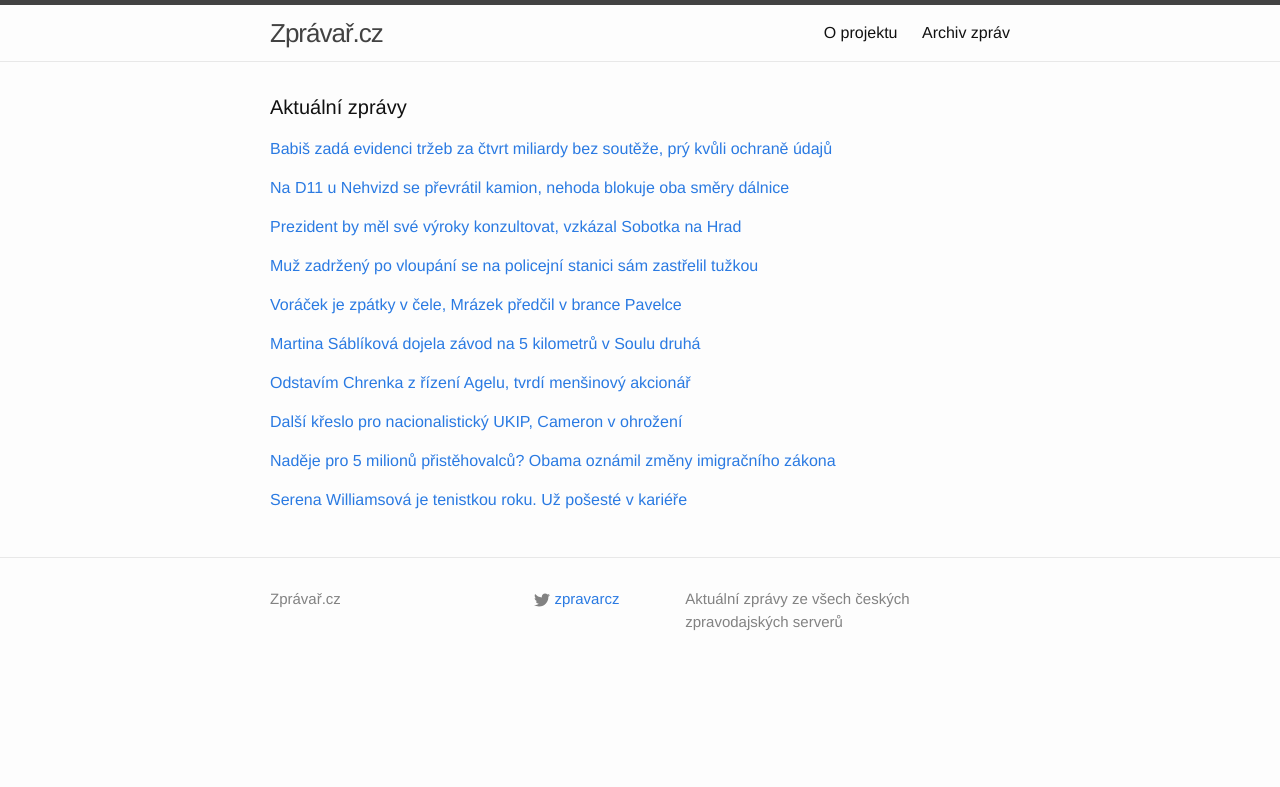
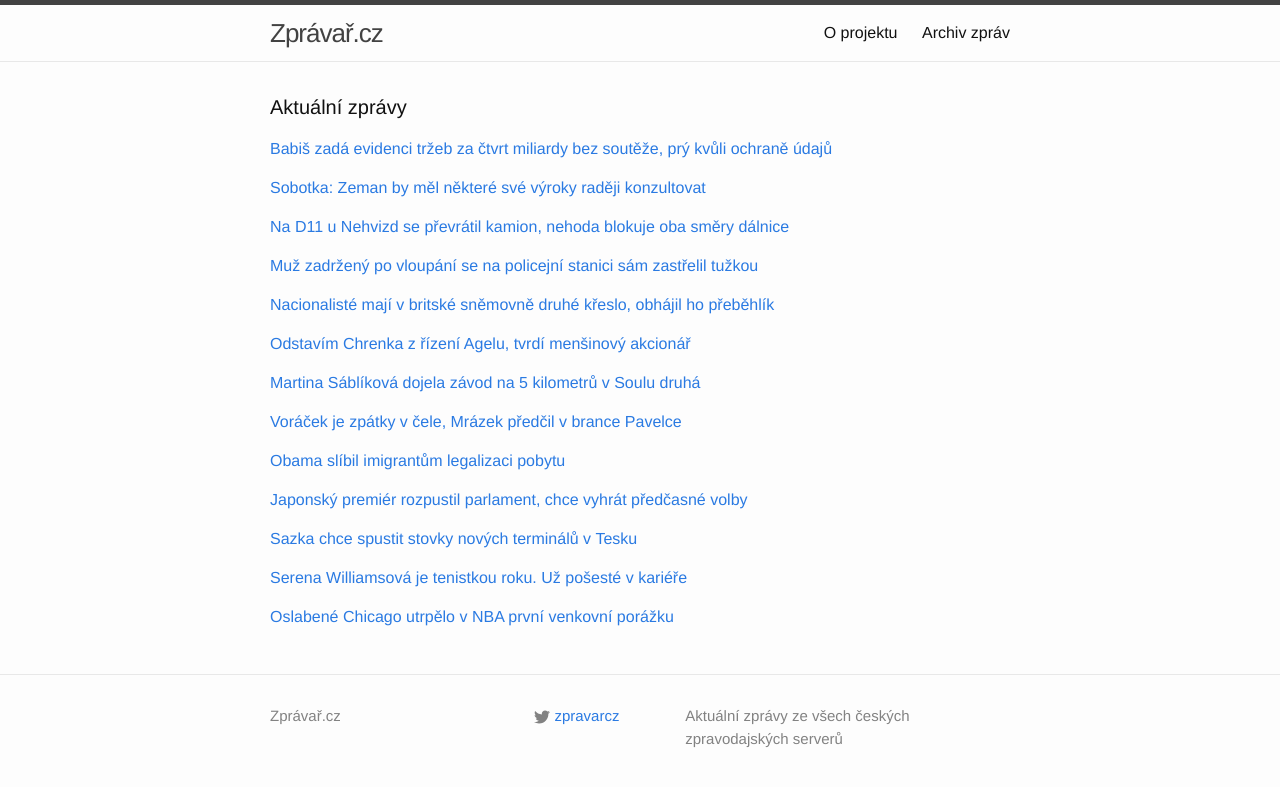
Before and after one commit to adliska/zpravar, a Jekyll site: the page built from index.html, in a window 1280 px wide. Shown: the top 787 px of the page. Built offline with Jekyll 4.4.1, drawn with Linux system fonts in a browser that asks for light colours; some of the changed lines change nothing that is shown.

Commit message:
zpravar news update

```diff
--- a/index.html
+++ b/index.html
@@ -18,8 +18,20 @@ layout: default
 <li><a href=http://www.ceskatelevize.cz/ct24/ekonomika/293068-babis-zada-tvorbu-evidence-trzeb-za-ctvrt-miliardy-bez-souteze/>Babiš zadá tvorbu evidence tržeb za čtvrt miliardy bez soutěže - www.ceskatelevize.cz</a></li>
 <li><a href=http://www.financninoviny.cz/zpravodajstvi/zpravy/hn-babis-zada-tvorbu-evidence-trzeb-za-ctvrt-miliardy-bez-souteze/1149688>HN:Babiš zadá tvorbu evidence tržeb za čtvrt miliardy bez soutěže - www.financninoviny.cz</a></li>
 </ul>
-</div><p><a href="javascript:;" onclick="toggle_visibility('zpravy1')">Na D11 u Nehvizd se převrátil kamion, nehoda blokuje oba směry dálnice</a></p>
+</div><p><a href="javascript:;" onclick="toggle_visibility('zpravy1')">Sobotka: Zeman by měl některé své výroky raději konzultovat</a></p>
 <div id="zpravy1" style="display:none">
+<ul>
+<li><a href=http://domaci.ihned.cz/c1-63153380-sobotka-zeman-by-mel-nektere-sve-vyroky-radeji-konzultovat>Sobotka: Zeman by měl některé své výroky raději konzultovat - domaci.ihned.cz</a></li>
+<li><a href=http://zpravy.e15.cz/domaci/politika/sobotka-zeman-by-mel-sve-postoje-a-vyroky-konzultovat-s-vladou-1138877>Sobotka: Zeman by měl své postoje a výroky konzultovat s vládou - zpravy.e15.cz</a></li>
+<li><a href=http://echo24.cz/a/ir3Cz>Prezident by měl své výroky konzultovat, vzkázal Sobotka na Hrad - echo24.cz</a></li>
+<li><a href=http://www.rozhlas.cz/_zprava/sobotka-probere-se-zemanem-nektere-jeho-vyroky-chce-sladit-hlasy-z-cr--1422912>Sobotka probere se Zemanem některé jeho výroky, chce sladit hlasy z ČR - www.rozhlas.cz</a></li>
+<li><a href=http://www.rozhlas.cz/_zprava/sobotka-probere-se-zemanem-jeho-kontroverzni-vyroky-chce-sladit-hlasy-z-cr--1422912>Sobotka probere se Zemanem jeho kontroverzní výroky, chce sladit hlasy z ČR - www.rozhlas.cz</a></li>
+<li><a href=http://zpravy.idnes.cz/zeman-by-mel-nektere-vyroky-konzultovat-premier-sobotka-pzg-/domaci.aspx?c=A141121_065928_domaci_skr>Zeman by měl své výroky konzultovat, míní premiér. Probere to s ním sám - zpravy.idnes.cz</a></li>
+<li><a href=http://www.novinky.cz/domaci/354092-zeman-by-mel-nektere-sve-postoje-a-vyroky-konzultovat-mini-sobotka.html>Zeman by měl některé své postoje a výroky konzultovat, míní Sobotka - www.novinky.cz</a></li>
+<li><a href=http://www.rozhlas.cz/_zprava/sobotka-chce-sladit-hlasy-z-cr-se-zemanem-probere-jeho-kontroverzni-vyroky--1422912>Sobotka chce sladit hlasy z ČR. Se Zemanem probere jeho kontroverzní výroky - www.rozhlas.cz</a></li>
+</ul>
+</div><p><a href="javascript:;" onclick="toggle_visibility('zpravy2')">Na D11 u Nehvizd se převrátil kamion, nehoda blokuje oba směry dálnice</a></p>
+<div id="zpravy2" style="display:none">
 <ul>
 <li><a href=http://praha.idnes.cz/zablokovana-d11-0pu-/praha-zpravy.aspx?c=A141121_083329_praha-zpravy_bur>Na D11 u Nehvizd se převrátil kamion, nehoda blokuje oba směry dálnice - praha.idnes.cz</a></li>
 <li><a href=http://www.rozhlas.cz/_zprava/dalnici-d11-ve-smeru-na-hradec-kralove-blokuje-prevraceny-kamion--1422940>Dálnici D11 ve směru na Hradec Králové blokuje převrácený kamion - www.rozhlas.cz</a></li>
@@ -30,16 +42,6 @@ layout: default
 <li><a href=http://www.ceskenoviny.cz/zpravy/zpravy/nehoda-na-9-km-uzavrela-d11-ve-smeru-na-h-kralove-jeden-zraneny/1149693>Nehoda na 9. km uzavřela D11 ve směru na H. Králové,jeden zraněný - www.ceskenoviny.cz</a></li>
 <li><a href=http://www.novinky.cz/krimi/354096-nehoda-uzavrela-d11-na-hradec-kralove.html>Nehoda uzavřela D11 na Hradec Králové - www.novinky.cz</a></li>
 </ul>
-</div><p><a href="javascript:;" onclick="toggle_visibility('zpravy2')">Prezident by měl své výroky konzultovat, vzkázal Sobotka na Hrad</a></p>
-<div id="zpravy2" style="display:none">
-<ul>
-<li><a href=http://echo24.cz/a/ir3Cz>Prezident by měl své výroky konzultovat, vzkázal Sobotka na Hrad - echo24.cz</a></li>
-<li><a href=http://www.rozhlas.cz/_zprava/sobotka-probere-se-zemanem-nektere-jeho-vyroky-chce-sladit-hlasy-z-cr--1422912>Sobotka probere se Zemanem některé jeho výroky, chce sladit hlasy z ČR - www.rozhlas.cz</a></li>
-<li><a href=http://www.rozhlas.cz/_zprava/sobotka-probere-se-zemanem-jeho-kontroverzni-vyroky-chce-sladit-hlasy-z-cr--1422912>Sobotka probere se Zemanem jeho kontroverzní výroky, chce sladit hlasy z ČR - www.rozhlas.cz</a></li>
-<li><a href=http://zpravy.idnes.cz/zeman-by-mel-nektere-vyroky-konzultovat-premier-sobotka-pzg-/domaci.aspx?c=A141121_065928_domaci_skr>Zeman by měl své výroky konzultovat, míní premiér. Probere to s ním sám - zpravy.idnes.cz</a></li>
-<li><a href=http://www.novinky.cz/domaci/354092-zeman-by-mel-nektere-sve-postoje-a-vyroky-konzultovat-mini-sobotka.html>Zeman by měl některé své postoje a výroky konzultovat, míní Sobotka - www.novinky.cz</a></li>
-<li><a href=http://www.rozhlas.cz/_zprava/sobotka-chce-sladit-hlasy-z-cr-se-zemanem-probere-jeho-kontroverzni-vyroky--1422912>Sobotka chce sladit hlasy z ČR. Se Zemanem probere jeho kontroverzní výroky - www.rozhlas.cz</a></li>
-</ul>
 </div><p><a href="javascript:;" onclick="toggle_visibility('zpravy3')">Muž zadržený po vloupání se na policejní stanici sám zastřelil tužkou</a></p>
 <div id="zpravy3" style="display:none">
 <ul>
@@ -49,8 +51,35 @@ layout: default
 <li><a href=http://www.novinky.cz/krimi/354093-na-policejni-sluzebne-v-upici-se-zastrelil-zadrzeny-muz.html>Na policejní služebně v Úpici se zastřelil zadržený muž  - www.novinky.cz</a></li>
 <li><a href=http://zpravy.aktualne.cz/domaci/podezrely-z-pokusu-o-vloupani-se-na-policii-sam-zastrelil/r~8f8893cc710811e4b6d20025900fea04/>Podezřelý z pokusu o vloupání se na policii sám zastřelil - zpravy.aktualne.cz</a></li>
 </ul>
-</div><p><a href="javascript:;" onclick="toggle_visibility('zpravy4')">Voráček je zpátky v čele, Mrázek předčil v brance Pavelce</a></p>
+</div><p><a href="javascript:;" onclick="toggle_visibility('zpravy4')">Nacionalisté mají v britské sněmovně druhé křeslo, obhájil ho přeběhlík</a></p>
 <div id="zpravy4" style="display:none">
+<ul>
+<li><a href=http://zpravy.idnes.cz/reckless-zaridil-ukip-druhe-kreslo-v-parlamentu-fug-/zahranicni.aspx?c=A141121_083050_zahranicni_mlb>Nacionalisté mají v britské sněmovně druhé křeslo, obhájil ho přeběhlík - zpravy.idnes.cz</a></li>
+<li><a href=http://echo24.cz/a/wspFj>Další křeslo pro nacionalistický UKIP, Cameron v ohrožení - echo24.cz</a></li>
+<li><a href=http://www.ceskenoviny.cz/zpravy/zpravy/ukip-ziskala-druhe-kreslo-v-britskem-parlamentu/1149692>UKIP získala druhé křeslo v britském parlamentu - www.ceskenoviny.cz</a></li>
+<li><a href=http://www.ceskatelevize.cz/ct24/svet/293067-protievropska-strana-ukip-ziskala-druhe-kreslo-v-britskem-parlamentu/>Protievropská strana UKIP získala druhé křeslo v britském parlamentu - www.ceskatelevize.cz</a></li>
+<li><a href=http://www.novinky.cz/zahranicni/evropa/354095-britsti-odpurci-eu-ziskali-druhe-kreslo-v-parlamentu.html>Britští odpůrci EU získali druhé křeslo v parlamentu - www.novinky.cz</a></li>
+</ul>
+</div><p><a href="javascript:;" onclick="toggle_visibility('zpravy5')">Odstavím Chrenka z řízení Agelu, tvrdí menšinový akcionář</a></p>
+<div id="zpravy5" style="display:none">
+<ul>
+<li><a href=http://zpravy.aktualne.cz/domaci/odstavim-chrenka-z-rizeni-agelu-tvrdi-mensinovy-akcionar/r~7cd6c27e714b11e4840b002590604f2e/>Odstavím Chrenka z řízení Agelu, tvrdí menšinový akcionář - zpravy.aktualne.cz</a></li>
+<li><a href=http://zpravy.e15.cz/domaci/udalosti/spory-v-agelu-akcionar-polach-chce-odvolat-chrenka-1138864>Spory v Agelu. Akcionář Polach chce odvolat Chrenka - zpravy.e15.cz</a></li>
+<li><a href=http://zpravy.e15.cz/domaci/udalosti/chrenkuv-konec-v-agelu-akcionar-polach-ho-chce-odvolat-1138864>Chrenkův konec v Agelu? Akcionář Polach ho chce odvolat - zpravy.e15.cz</a></li>
+<li><a href=http://www.ceskenoviny.cz/zpravy/zpravy/mfd-akcionar-agelu-polach-chce-odvolat-chrenka-z-rizeni-firmy/1149683>MfD: Akcionář Agelu Polach chce odvolat Chrenka z řízení firmy - www.ceskenoviny.cz</a></li>
+<li><a href=http://ekonomika.idnes.cz/chrenek-bitva-o-zdravodnicke-imperium-agel-polach-f7x-/ekonomika.aspx?c=A141120_223633_ekonomika_hro>Mám způsob, jak odstavit Chrenka, říká menšinový akcionář impéria Agel - ekonomika.idnes.cz</a></li>
+</ul>
+</div><p><a href="javascript:;" onclick="toggle_visibility('zpravy6')">Martina Sáblíková dojela závod na 5 kilometrů v Soulu druhá</a></p>
+<div id="zpravy6" style="display:none">
+<ul>
+<li><a href=http://www.rozhlas.cz/_zprava/martina-sablikova-dojela-zavod-na-5-kilometru-v-soulu-druha--1422941>Martina Sáblíková dojela závod na 5 kilometrů v Soulu druhá - www.rozhlas.cz</a></li>
+<li><a href=http://www.denik.cz/zimni_sporty/sablikova-prohrala-v-soulu-na-oblibene-petce-s-pechsteinovou-20141121.html>Sáblíková v Soulu prohrála na své elitní trati s Pechsteinovou - www.denik.cz</a></li>
+<li><a href=http://sport.idnes.cz/rychlobrusleni-sablikova-soul-dmi-/sporty.aspx?c=A141121_075719_sporty_tny>Sáblíková dojela na „pětce“ druhá, porazila ji veteránka Pechsteinová - sport.idnes.cz</a></li>
+<li><a href=http://sport.aktualne.cz/sablikova-prohrala-v-soulu-na-oblibene-petce-s-pechsteinovou/r~aa788c46714e11e49e4b0025900fea04/>Sáblíková prohrála v Soulu na oblíbené pětce s Pechsteinovou - sport.aktualne.cz</a></li>
+<li><a href=http://www.rozhlas.cz/_zprava/martina-sablikova-dojela-zavod-na-5-kilometru-v-soulu-jako-druha--1422941>Martina Sáblíková dojela závod na 5 kilometrů v Soulu jako druhá - www.rozhlas.cz</a></li>
+</ul>
+</div><p><a href="javascript:;" onclick="toggle_visibility('zpravy7')">Voráček je zpátky v čele, Mrázek předčil v brance Pavelce</a></p>
+<div id="zpravy7" style="display:none">
 <ul>
 <li><a href=http://www.tyden.cz/rubriky/sport/hokej/nhl/voracek-je-zpatky-v-cele-mrazek-predcil-v-brance-pavelce_324833.html>Voráček je zpátky v čele, Mrázek předčil v brance Pavelce - www.tyden.cz</a></li>
 <li><a href=http://hokej.idnes.cz/mrazek-uspel-v-souboji-s-pavelcem-dld-/nhl.aspx?c=A141121_071246_nhl_Mkr>Mrázek uspěl v souboji s Pavelcem, Voráček je zpět na čele bodování - hokej.idnes.cz</a></li>
@@ -58,45 +87,42 @@ layout: default
 <li><a href=http://sport.aktualne.cz/souboj-ceskych-golmanu-vyhral-mrazek-voracek-opet-lidrem/r~3a0d7dd6713f11e4b5c5002590604f2e/>Souboj českých gólmanů vyhrál Mrázek, Voráček opět lídrem - sport.aktualne.cz</a></li>
 <li><a href=http://www.sportovninoviny.cz/zpravy/mrazek-predcil-v-nhl-pavelce-polak-a-hemsky-si-pripsali-dva-body/1149696>Mrázek předčil v NHL Pavelce, Polák a Hemský si připsali dva body - www.sportovninoviny.cz</a></li>
 </ul>
-</div><p><a href="javascript:;" onclick="toggle_visibility('zpravy5')">Martina Sáblíková dojela závod na 5 kilometrů v Soulu druhá</a></p>
-<div id="zpravy5" style="display:none">
-<ul>
-<li><a href=http://www.rozhlas.cz/_zprava/martina-sablikova-dojela-zavod-na-5-kilometru-v-soulu-druha--1422941>Martina Sáblíková dojela závod na 5 kilometrů v Soulu druhá - www.rozhlas.cz</a></li>
-<li><a href=http://www.denik.cz/zimni_sporty/sablikova-prohrala-v-soulu-na-oblibene-petce-s-pechsteinovou-20141121.html>Sáblíková v Soulu prohrála na své elitní trati s Pechsteinovou - www.denik.cz</a></li>
-<li><a href=http://sport.idnes.cz/rychlobrusleni-sablikova-soul-dmi-/sporty.aspx?c=A141121_075719_sporty_tny>Sáblíková dojela na „pětce“ druhá, porazila ji veteránka Pechsteinová - sport.idnes.cz</a></li>
-<li><a href=http://sport.aktualne.cz/sablikova-prohrala-v-soulu-na-oblibene-petce-s-pechsteinovou/r~aa788c46714e11e49e4b0025900fea04/>Sáblíková prohrála v Soulu na oblíbené pětce s Pechsteinovou - sport.aktualne.cz</a></li>
-<li><a href=http://www.rozhlas.cz/_zprava/martina-sablikova-dojela-zavod-na-5-kilometru-v-soulu-jako-druha--1422941>Martina Sáblíková dojela závod na 5 kilometrů v Soulu jako druhá - www.rozhlas.cz</a></li>
-</ul>
-</div><p><a href="javascript:;" onclick="toggle_visibility('zpravy6')">Odstavím Chrenka z řízení Agelu, tvrdí menšinový akcionář</a></p>
-<div id="zpravy6" style="display:none">
-<ul>
-<li><a href=http://zpravy.aktualne.cz/domaci/odstavim-chrenka-z-rizeni-agelu-tvrdi-mensinovy-akcionar/r~7cd6c27e714b11e4840b002590604f2e/>Odstavím Chrenka z řízení Agelu, tvrdí menšinový akcionář - zpravy.aktualne.cz</a></li>
-<li><a href=http://zpravy.e15.cz/domaci/udalosti/spory-v-agelu-akcionar-polach-chce-odvolat-chrenka-1138864>Spory v Agelu. Akcionář Polach chce odvolat Chrenka - zpravy.e15.cz</a></li>
-<li><a href=http://zpravy.e15.cz/domaci/udalosti/chrenkuv-konec-v-agelu-akcionar-polach-ho-chce-odvolat-1138864>Chrenkův konec v Agelu? Akcionář Polach ho chce odvolat - zpravy.e15.cz</a></li>
-<li><a href=http://www.ceskenoviny.cz/zpravy/zpravy/mfd-akcionar-agelu-polach-chce-odvolat-chrenka-z-rizeni-firmy/1149683>MfD: Akcionář Agelu Polach chce odvolat Chrenka z řízení firmy - www.ceskenoviny.cz</a></li>
-<li><a href=http://ekonomika.idnes.cz/chrenek-bitva-o-zdravodnicke-imperium-agel-polach-f7x-/ekonomika.aspx?c=A141120_223633_ekonomika_hro>Mám způsob, jak odstavit Chrenka, říká menšinový akcionář impéria Agel - ekonomika.idnes.cz</a></li>
-</ul>
-</div><p><a href="javascript:;" onclick="toggle_visibility('zpravy7')">Další křeslo pro nacionalistický UKIP, Cameron v ohrožení</a></p>
-<div id="zpravy7" style="display:none">
-<ul>
-<li><a href=http://echo24.cz/a/wspFj>Další křeslo pro nacionalistický UKIP, Cameron v ohrožení - echo24.cz</a></li>
-<li><a href=http://www.ceskenoviny.cz/zpravy/zpravy/ukip-ziskala-druhe-kreslo-v-britskem-parlamentu/1149692>UKIP získala druhé křeslo v britském parlamentu - www.ceskenoviny.cz</a></li>
-<li><a href=http://www.ceskatelevize.cz/ct24/svet/293067-protievropska-strana-ukip-ziskala-druhe-kreslo-v-britskem-parlamentu/>Protievropská strana UKIP získala druhé křeslo v britském parlamentu - www.ceskatelevize.cz</a></li>
-<li><a href=http://www.novinky.cz/zahranicni/evropa/354095-britsti-odpurci-eu-ziskali-druhe-kreslo-v-parlamentu.html>Britští odpůrci EU získali druhé křeslo v parlamentu - www.novinky.cz</a></li>
-</ul>
-</div><p><a href="javascript:;" onclick="toggle_visibility('zpravy8')">Naděje pro 5 milionů přistěhovalců? Obama oznámil změny imigračního zákona</a></p>
+</div><p><a href="javascript:;" onclick="toggle_visibility('zpravy8')">Obama slíbil imigrantům legalizaci pobytu</a></p>
 <div id="zpravy8" style="display:none">
 <ul>
+<li><a href=http://echo24.cz/a/iiuNK>Obama slíbil imigrantům legalizaci pobytu - echo24.cz</a></li>
 <li><a href=http://zahranicni.ihned.cz/amerika-usa/c1-63153160-nadeje-pro-5-milionu-pristehovalcu>Naděje pro 5 milionů přistěhovalců? Obama oznámil změny imigračního zákona - zahranicni.ihned.cz</a></li>
 <li><a href=http://zpravy.aktualne.cz/zahranici/obama-chce-obri-reformou-vic-ochranit-pristehovalce/r~c852a17e714511e4aff10025900fea04/>Obama i přes kritiku prosadí ochranu milionů přistěhovalců - zpravy.aktualne.cz</a></li>
 <li><a href=http://www.novinky.cz/zahranicni/amerika/354097-obama-meni-imigracni-politiku-usa.html>Obama mění imigrační politiku USA - www.novinky.cz</a></li>
 <li><a href=http://www.ceskenoviny.cz/zpravy/zpravy/obama-predstavil-reformu-imigracniho-systemu/1149677>Obama představil reformu imigračního systému - www.ceskenoviny.cz</a></li>
 </ul>
-</div><p><a href="javascript:;" onclick="toggle_visibility('zpravy9')">Serena Williamsová je tenistkou roku. Už pošesté v kariéře</a></p>
+</div><p><a href="javascript:;" onclick="toggle_visibility('zpravy9')">Japonský premiér rozpustil parlament, chce vyhrát předčasné volby</a></p>
 <div id="zpravy9" style="display:none">
+<ul>
+<li><a href=http://www.novinky.cz/zahranicni/svet/354105-japonsky-premier-rozpustil-parlament-chce-vyhrat-predcasne-volby.html>Japonský premiér rozpustil parlament, chce vyhrát předčasné volby - www.novinky.cz</a></li>
+<li><a href=http://zpravy.e15.cz/zahranicni/politika/abe-rozpustil-snemovnu-japonsko-miri-k-predcasnym-volbam-1138882>Abe rozpustil sněmovnu, Japonsko míří k předčasným volbám - zpravy.e15.cz</a></li>
+<li><a href=http://www.ceskenoviny.cz/zpravy/zpravy/abe-rozpustil-snemovnu-volby-asi-v-puli-prosince/1149697>Abe rozpustil sněmovnu, volby asi v půli prosince - www.ceskenoviny.cz</a></li>
+<li><a href=http://www.ceskatelevize.cz/ct24/svet/293069-japonsky-premier-rozpustil-snemovnu-a-chysta-predcasne-volby/>Japonský premiér rozpustil sněmovnu a chystá předčasné volby - www.ceskatelevize.cz</a></li>
+</ul>
+</div><p><a href="javascript:;" onclick="toggle_visibility('zpravy10')">Sazka chce spustit stovky nových terminálů v Tesku</a></p>
+<div id="zpravy10" style="display:none">
+<ul>
+<li><a href=http://www.denik.cz/ekonomika/sazka-chce-spustit-stovky-novych-terminalu-v-tesku-20141121.html>Sazka chce spustit stovky nových terminálů v Tesku - www.denik.cz</a></li>
+<li><a href=http://www.financninoviny.cz/zpravodajstvi/zpravy/e15-sazka-chce-spustit-stovky-novych-terminalu-v-tesku/1149680>E15: Sazka chce spustit stovky nových terminálů v Tesku - www.financninoviny.cz</a></li>
+<li><a href=http://zpravy.e15.cz/byznys/obchod-a-sluzby/sazka-miri-do-teska-a-na-dalsi-pobocky-posty-1138743>Sazka míří do Teska a na další pobočky pošty - zpravy.e15.cz</a></li>
+</ul>
+</div><p><a href="javascript:;" onclick="toggle_visibility('zpravy11')">Serena Williamsová je tenistkou roku. Už pošesté v kariéře</a></p>
+<div id="zpravy11" style="display:none">
 <ul>
 <li><a href=http://sport.idnes.cz/serena-williamsova-je-tenistkou-roku-d80-/tenis.aspx?c=A141121_083504_tenis_ten>Serena Williamsová je tenistkou roku. Už pošesté v kariéře - sport.idnes.cz</a></li>
 <li><a href=http://sport.aktualne.cz/kvitove-wimbledon-nestacil-tenistkou-roku-je-potreti-serena/r~ad3d543a715211e48477002590604f2e/>Kvitové Wimbledon nestačil. Tenistkou roku je potřetí Serena - sport.aktualne.cz</a></li>
 <li><a href=http://www.sportovninoviny.cz/zpravy/tenistkou-roku-je-potreti-za-sebou-serena-williamsova/1149715>Tenistkou roku je potřetí za sebou Serena Williamsová - www.sportovninoviny.cz</a></li>
 </ul>
+</div><p><a href="javascript:;" onclick="toggle_visibility('zpravy12')">Oslabené Chicago utrpělo v NBA první venkovní porážku</a></p>
+<div id="zpravy12" style="display:none">
+<ul>
+<li><a href=http://www.denik.cz/ostatni_sport/oslabene-chicago-utrpelo-v-nba-prvni-venkovni-porazku-20141121.html>Oslabené Chicago utrpělo v NBA první venkovní porážku - www.denik.cz</a></li>
+<li><a href=http://sport.aktualne.cz/oslabene-chicago-utrpelo-v-nba-prvni-venkovni-porazku/r~8a4b65e2715811e4b6d20025900fea04/>Oslabené Chicago utrpělo v NBA první venkovní porážku - sport.aktualne.cz</a></li>
+<li><a href=http://www.sportovninoviny.cz/zpravy/oslabene-chicago-utrpelo-v-nba-prvni-venkovni-porazku/1149737>Oslabené Chicago utrpělo v NBA první venkovní porážku - www.sportovninoviny.cz</a></li>
+</ul>
 </div></div>
```
